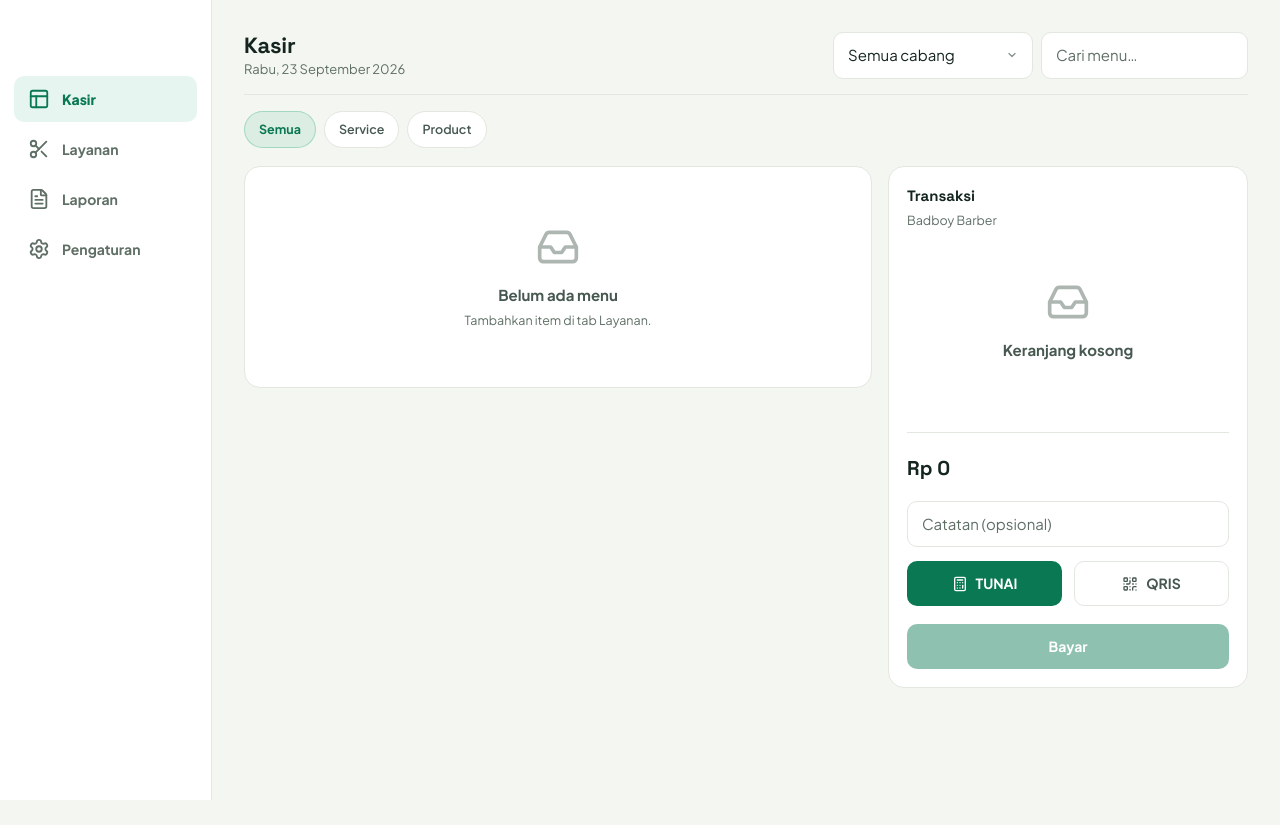
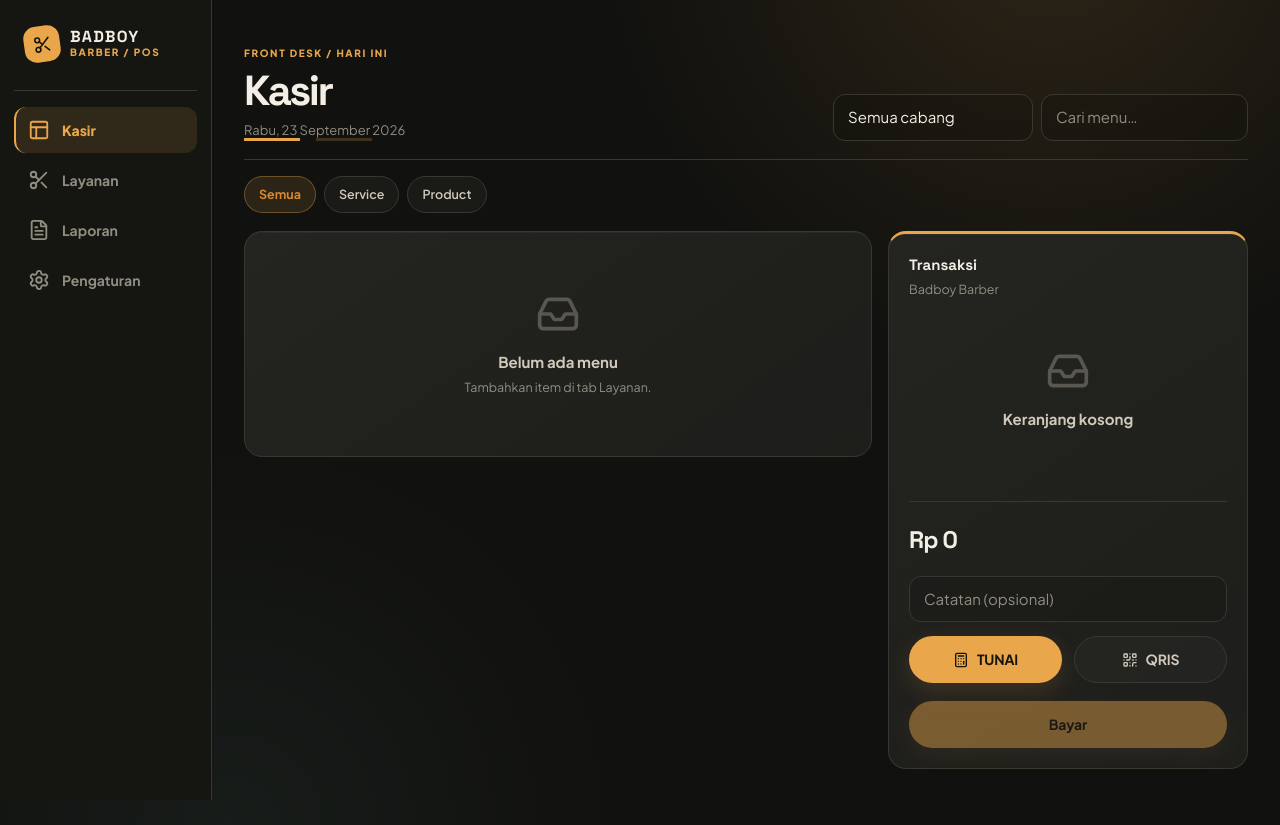
Before and after one commit to alvaschul/barbershop.github.io, a React (Vite) app: page / in a window 1280 px wide. Both pictures are taken after typing "Sample", "Sample123", "Sample123" into the empty fields and a click on the button "Create admin & sign in". Before the commit the page ends 800 px from the top, so only its background shows below. Built offline with nearby package versions, Linux system fonts and the light colour scheme.

Commit message:
feat: give barber pos a bold editorial ui

```diff
--- a/src/App.tsx
+++ b/src/App.tsx
@@ -84,6 +84,13 @@ function Shell() {
       </nav>
 
       <nav className="nav-rail" aria-label="Navigasi utama">
+        <div className="brand-lockup">
+          <div className="brand-mark"><Icon name="scissors" size={19} /></div>
+          <div>
+            <div className="brand-name">BADBOY</div>
+            <div className="brand-meta">BARBER / POS</div>
+          </div>
+        </div>
         {tabs.map((t) => (
           <button
             key={t.id}
--- a/src/pages/Pos.tsx
+++ b/src/pages/Pos.tsx
@@ -174,8 +174,9 @@ export default function Pos() {
 
   return (
     <>
-      <div className="page-head">
+      <div className="page-head pos-head">
         <div>
+          <div className="eyebrow">Front desk / hari ini</div>
           <h1 className="page-title">Kasir</h1>
           <div className="page-sub">{fmtDayLong(todayStr())}</div>
         </div>
@@ -218,9 +219,9 @@ export default function Pos() {
           </div>
         ) : (
           <div className="menu-list">
-            {visible.map((it) => (
+            {visible.map((it, index) => (
               <button key={it.id} type="button" className="menu-card" onClick={() => addToCart(it)}>
-                <span className="menu-cat">{it.category.toUpperCase()}</span>
+                <span className="menu-topline"><span className="menu-index">{String(index + 1).padStart(2, '0')}</span><span className="menu-cat">{it.category.toUpperCase()}</span><span className="menu-add">+</span></span>
                 <span className="menu-name">{it.name}</span>
                 <span className="menu-price">{fmtRp(it.price)}</span>
               </button>
--- a/src/styles.css
+++ b/src/styles.css
@@ -1349,3 +1349,111 @@ table.data .num {
   outline: 2px solid var(--accent);
   outline-offset: 2px;
 }
+
+/* ===== 2026 visual refresh: dark editorial / modern barber studio ===== */
+:root {
+  --bg: #11110f;
+  --surface: #1a1a17;
+  --surface-2: #24241f;
+  --ink: #f4efe4;
+  --ink-2: #d1c9ba;
+  --muted: #918d81;
+  --line: #393830;
+  --accent: #e9a64b;
+  --accent-strong: #d9882e;
+  --accent-soft: rgba(233, 166, 75, 0.13);
+  --accent-ring: rgba(233, 166, 75, 0.34);
+  --qris: #70c7d6;
+  --qris-soft: rgba(112, 199, 214, 0.13);
+  --cash: #e88955;
+  --cash-soft: rgba(232, 137, 85, 0.13);
+  --danger: #f27878;
+  --danger-soft: rgba(242, 120, 120, 0.13);
+  --warn: #e9c05d;
+  --warn-soft: rgba(233, 192, 93, 0.13);
+  --muted-strong: #b1aa9b;
+  --radius-sm: 12px;
+  --radius: 18px;
+  --radius-lg: 26px;
+  --shadow-pop: 0 24px 70px rgba(0, 0, 0, 0.42);
+  --shadow-lift: 0 8px 24px rgba(0, 0, 0, 0.22);
+}
+
+body {
+  background:
+    radial-gradient(circle at 82% -10%, rgba(233, 166, 75, 0.13), transparent 28rem),
+    radial-gradient(circle at 18% 100%, rgba(79, 124, 117, 0.10), transparent 24rem),
+    var(--bg);
+}
+
+.content { position: relative; }
+.page-head { min-height: 86px; align-items: end; padding: 14px 0 18px; border-bottom-color: var(--line); position: relative; }
+.page-head::after { content: ''; position: absolute; width: 56px; height: 3px; margin-top: 82px; background: var(--accent); box-shadow: 72px 0 0 rgba(233, 166, 75, 0.22); }
+.eyebrow, .brand-meta { color: var(--accent); font-size: 10px; font-weight: 800; letter-spacing: 0.16em; text-transform: uppercase; }
+.eyebrow { margin-bottom: 5px; }
+.page-title { font-size: clamp(28px, 4vw, 42px); letter-spacing: -0.06em; }
+.page-sub { color: var(--muted); margin-top: 5px; }
+
+.card, .kpi, .menu-card, .settings-list { background: linear-gradient(145deg, rgba(255,255,255,0.045), rgba(255,255,255,0.015)), var(--surface); border-color: var(--line); box-shadow: 0 1px 0 rgba(255,255,255,0.04) inset; }
+.card { padding: 20px; }
+.kpi { padding: 17px 18px; }
+.kpi::after { background: var(--accent); height: 4px; }
+.kpi-value { font-size: 24px; letter-spacing: -0.04em; }
+
+.btn { border-radius: 999px; padding: 12px 18px; letter-spacing: -0.01em; }
+.btn-primary { background: var(--accent); color: #17130d; box-shadow: 0 8px 24px rgba(233, 166, 75, 0.16); }
+.btn-outline { background: rgba(255,255,255,0.025); border-color: var(--line); color: var(--ink-2); }
+.btn-ghost { color: var(--muted); }
+.btn-primary:hover:not(:disabled) { background: #f4b45e; }
+.btn-outline:hover:not(:disabled) { background: var(--surface-2); border-color: var(--accent-ring); color: var(--ink); }
+
+.input, .select, .textarea { background: rgba(0,0,0,0.14); border-color: var(--line); color: var(--ink); }
+.input:focus, .select:focus, .textarea:focus { border-color: var(--accent); box-shadow: 0 0 0 3px var(--accent-ring); }
+.select { background-color: rgba(0,0,0,0.14); }
+
+.nav-rail { background: #151512; border-right-color: var(--line); padding: 26px 14px 20px; }
+.brand-lockup { display: flex; align-items: center; gap: 10px; padding: 0 10px 28px; margin-bottom: 12px; border-bottom: 1px solid var(--line); }
+.brand-mark { display: grid; place-items: center; width: 36px; height: 36px; border-radius: 12px; background: var(--accent); color: #17130d; transform: rotate(-8deg); }
+.brand-name { color: var(--ink); font-family: var(--font-display); font-size: 16px; font-weight: 800; letter-spacing: 0.08em; line-height: 1; }
+.rail-item { border-radius: 12px; color: var(--muted); }
+.rail-item-active { background: var(--accent-soft); color: var(--accent); border-left: 2px solid var(--accent); padding-left: 12px; }
+
+.menu-list { gap: 12px; }
+.menu-card { min-height: 132px; padding: 16px; border-radius: 20px; position: relative; overflow: hidden; }
+.menu-card::after { content: ''; position: absolute; right: -24px; bottom: -28px; width: 86px; height: 86px; border-radius: 50%; border: 1px solid rgba(233,166,75,0.16); }
+.menu-card:hover { transform: translateY(-3px); border-color: var(--accent-ring); box-shadow: 0 12px 28px rgba(0,0,0,0.26); }
+.menu-topline { display: flex; align-items: center; gap: 7px; }
+.menu-index { color: var(--accent); font-family: var(--font-display); font-size: 11px; font-weight: 800; }
+.menu-cat { color: var(--muted); }
+.menu-add { margin-left: auto; color: var(--accent); font-size: 20px; font-weight: 300; line-height: 1; }
+.menu-name { font-size: 16px; margin-top: auto; }
+.menu-price { color: var(--accent); font-size: 15px; }
+
+.checkout-card { border-top: 3px solid var(--accent); }
+.cart-line { background: var(--surface-2); }
+.cart-bar { background: #e9a64b; color: #17130d; }
+.cart-bar .small.muted { color: rgba(23,19,13,0.62) !important; }
+.tabs { background: var(--surface-2); border-color: var(--line); border-radius: 999px; }
+.tab { border-radius: 999px; }
+.tab-active { background: var(--accent); color: #17130d; box-shadow: none; }
+
+.bottom-nav { background: rgba(21,21,18,0.94); border-top-color: var(--line); backdrop-filter: blur(18px); }
+.nav-item-active { color: var(--accent); }
+.nav-primary-active .nav-pill { background: var(--accent); color: #17130d; box-shadow: 0 8px 24px rgba(233,166,75,0.22); }
+.table-wrap { background: var(--surface); border-color: var(--line); }
+table.data th { color: var(--accent); }
+table.data td { border-bottom-color: var(--line); }
+.auth-wrap { background: radial-gradient(circle at 50% 25%, rgba(233,166,75,0.14), transparent 20rem), var(--bg); }
+.auth-card { border-top: 3px solid var(--accent); }
+.auth-logo svg { color: var(--accent); }
+.auth-title { font-size: 26px; letter-spacing: -0.05em; }
+
+@media (max-width: 639px) {
+  .content { padding-top: 10px; }
+  .page-head { min-height: 74px; }
+  .page-head::after { margin-top: 70px; }
+  .head-actions { width: 100%; }
+  .head-actions .input, .head-actions .select { flex: 1; min-width: 0; }
+  .menu-list { grid-template-columns: repeat(2, minmax(0, 1fr)); }
+  .menu-card { min-height: 126px; }
+}
```
